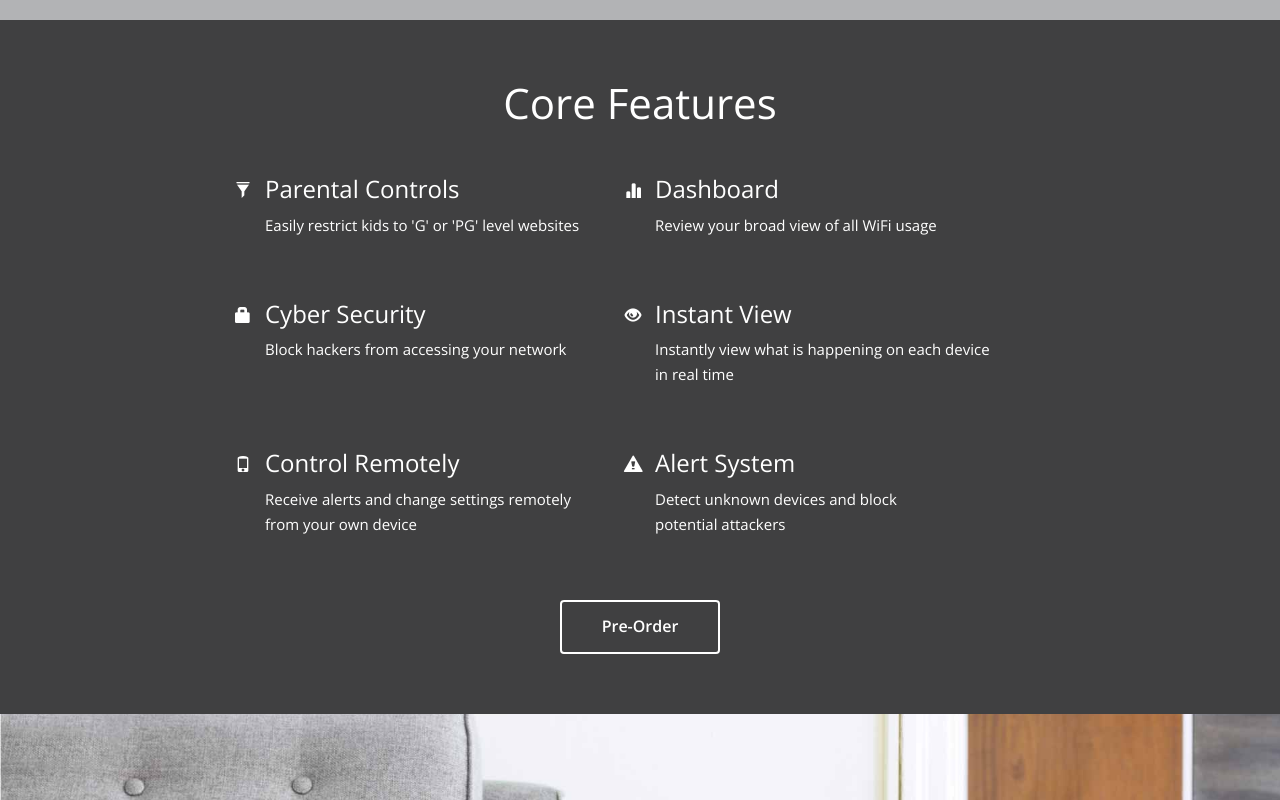
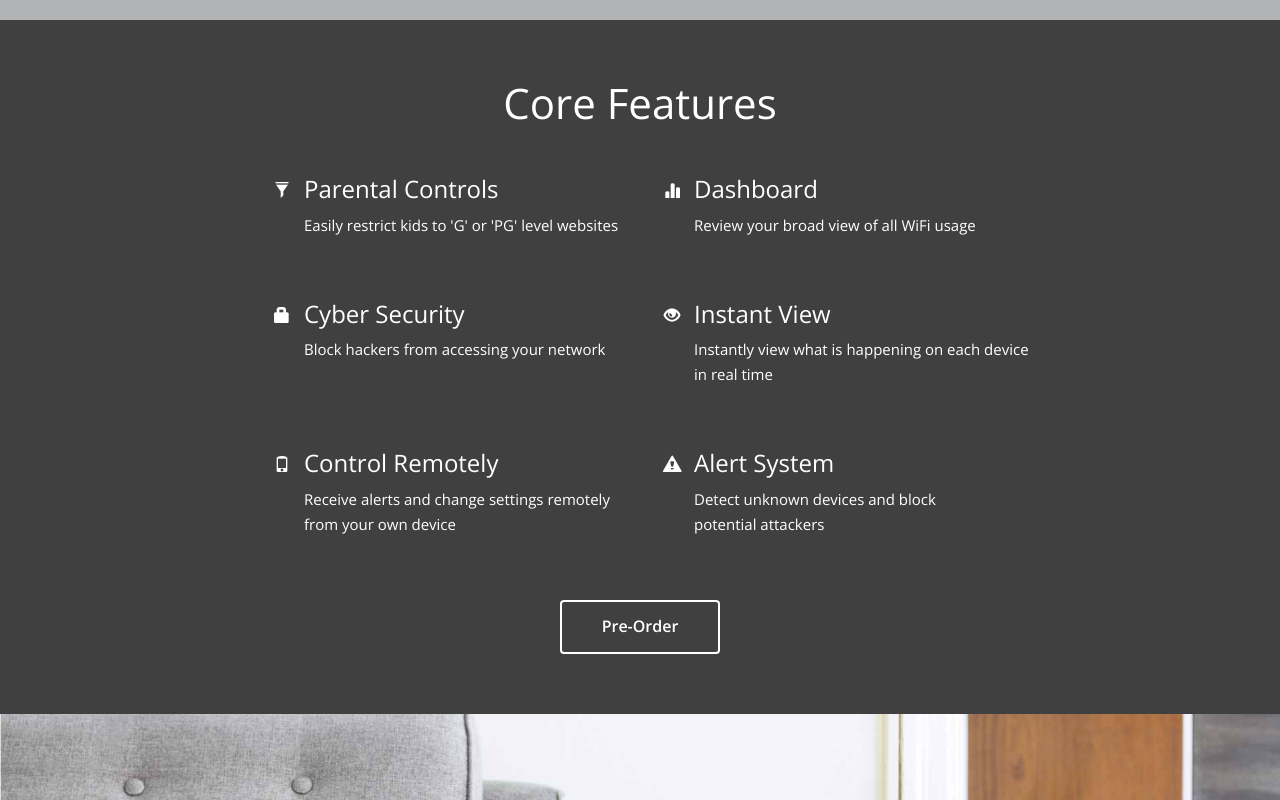
Before and after one commit to avanwart/luma, a plain HTML site: page index.html in a window 1280 px wide. Shown: the part 670-1470 px from the top of the page. Drawn offline with nearby package versions, Linux system fonts and the light colour scheme.

Commit message:
Punch list

```diff
--- a/css/child.css
+++ b/css/child.css
@@ -415,6 +415,8 @@ body.home {
   body.home .features {
     background: #404041;
     color: white; }
+    body.home .features .col-lg-offset-2 {
+      margin-left: 20%; }
     body.home .features h2 {
       margin-bottom: 50px; }
     body.home .features .bucket {
--- a/sass/_home-page.sass
+++ b/sass/_home-page.sass
@@ -112,6 +112,8 @@ body.home
 	.features
 		background: $darkGrey
 		color: white
+		.col-lg-offset-2
+			margin-left: 20%
 		h2
 			margin-bottom: 50px
 		.bucket
```
